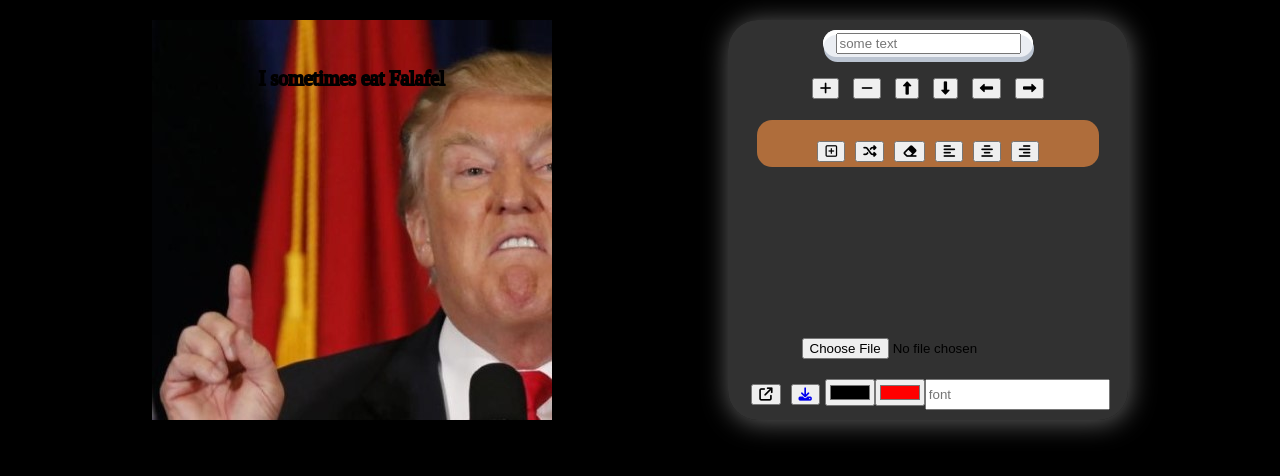
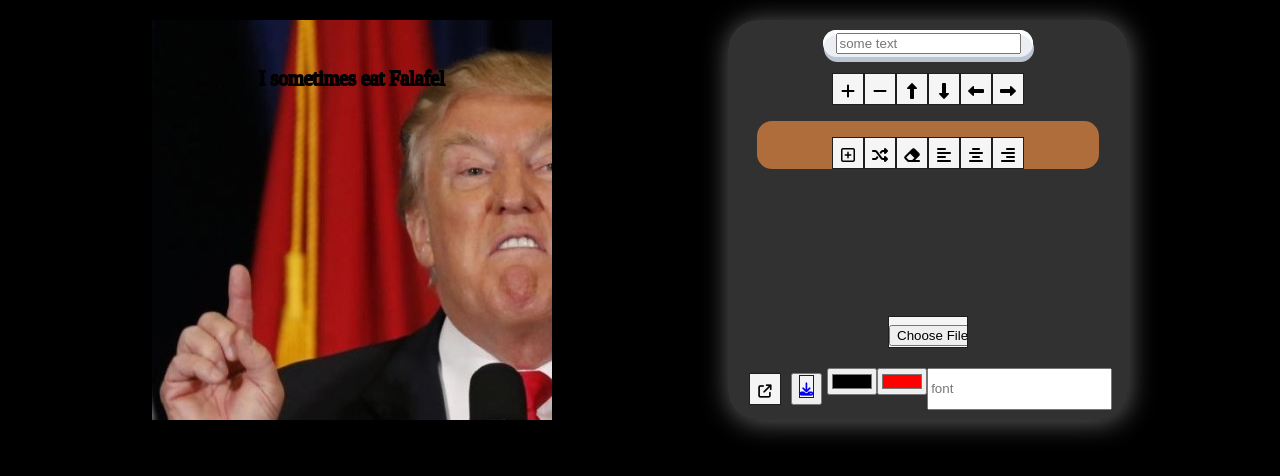
Before and after one commit to liorgit1/meme-gen, a plain HTML site: page index.html in a window 1280 px wide. Both pictures are taken after a click on the picture 58 px from the left and 106 px from the top of the page. Shown: the part 56-532 px from the top of the page. Drawn offline with Linux system fonts and the light colour scheme.

Commit message:
btns style change

```diff
--- a/css/main.css
+++ b/css/main.css
@@ -48,6 +48,9 @@
 
 }
 
+.btns-container{
+    display: flex;
+}
 .app-container {
     padding-top: 20px;
 
@@ -152,3 +155,23 @@ button{
 body{
     background-color: black;
 }
+
+
+.btn{
+height: 2rem;
+width:  2rem;
+justify-content: center;
+align-content: center;
+text-align: center;
+justify-items: center;
+border: #1e1e1e 1px solid;
+padding-top: 6px;
+
+background-color: whitesmoke;
+}
+
+.file-input.btn{
+width: 80px;
+
+
+}
--- a/index.html
+++ b/index.html
@@ -53,30 +53,30 @@
 
                 <div class="btns-container">
 
-                    <button onclick="onChangeFontSize('+')"><i class="fa-solid fa-plus"></i></button>
-                    <button onclick="onChangeFontSize('-')"><i class="fa-solid fa-minus"></i></button>
-                    <button onclick="onChangeTextPos('up')"><i class="fa-solid fa-up-long"></i></button>
-                    <button onclick="onChangeTextPos('down')"><i class="fa-solid fa-down-long"></i></button>
-                    <button onclick="onChangeTextPos('left')"><i class="fa-solid fa-left-long"></i></button>
-                    <button onclick="onChangeTextPos('right')"><i class="fa-solid fa-right-long"></i></button>
+                    <div class="btn" onclick="onChangeFontSize('+')"><i class="fa-solid fa-plus"></i></div>
+                    <div class="btn" onclick="onChangeFontSize('-')"><i class="fa-solid fa-minus"></i></div>
+                    <div class="btn" onclick="onChangeTextPos('up')"><i class="fa-solid fa-up-long"></i></div>
+                    <div class="btn" onclick="onChangeTextPos('down')"><i class="fa-solid fa-down-long"></i></div>
+                    <div class="btn" onclick="onChangeTextPos('left')"><i class="fa-solid fa-left-long"></i></div>
+                    <div class="btn" onclick="onChangeTextPos('right')"><i class="fa-solid fa-right-long"></i></div>
                 </div>
 
 
                 <div class="edit-btns-container flex center wrap">
 
-                    <button onclick="onAddNewLine()"><i class="fa-regular fa-square-plus"></i></button>
+                    <div class="btn" onclick="onAddNewLine()"><i class="fa-regular fa-square-plus"></i></div>
 
 
 
 
-                    <button onclick="onSwichLine()"><i class="fa-solid fa-shuffle"></i></button>
-                    <button onclick="onRemoveLine()"><i class="fa-solid fa-eraser"></i></button>
-                    <button onclick="onAling('left')"><i class="fa-solid fa-align-left"></i></button>
-                    <button onclick="onAling('center')"><i class="fa-solid fa-align-center"></i></button>
-                    <button onclick="onAling('right')"><i class="fa-solid fa-align-right"></i></button>
+                    <div class="btn" onclick="onSwichLine()"><i class="fa-solid fa-shuffle"></i></div>
+                    <div class="btn" onclick="onRemoveLine()"><i class="fa-solid fa-eraser"></i></div>
+                    <div class="btn" onclick="onAling('left')"><i class="fa-solid fa-align-left"></i></div>
+                    <div class="btn" onclick="onAling('center')"><i class="fa-solid fa-align-center"></i></div>
+                    <div class="btn" onclick="onAling('right')"><i class="fa-solid fa-align-right"></i></div>
 
                 </div>
-                <input type="file" class="file-input btn" name="image" onchange="onImgInput(event)" />
+                <input type="file" class="file-input btn" name="image" onchange="onImgInput(event)"  />
                 <div class="social-btns-container flex center ">
 
 
```
